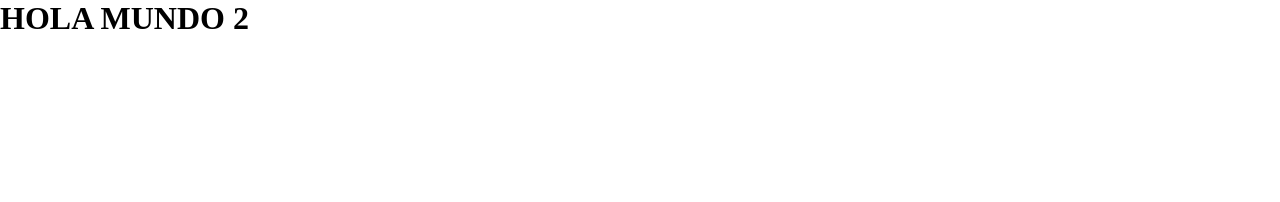
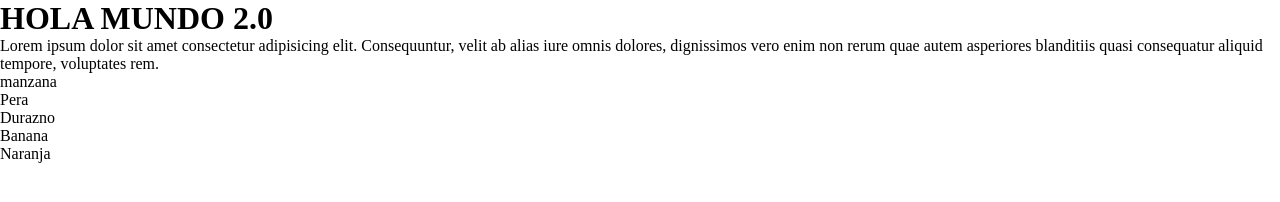
Before and after one commit to brayanlopez/test-repository, a plain HTML site: page index.html in a window 1280 px wide. Drawn offline with Linux system fonts and the light colour scheme.

Commit message:
Agrugue parrafo y lista de frutas

```diff
--- a/index.html
+++ b/index.html
@@ -8,6 +8,19 @@
     <link rel="stylesheet" href="style.css" />
   </head>
   <body>
-    <h1>HOLA MUNDO 2</h1>
+    <h1>HOLA MUNDO 2.0</h1>
+    <p>
+      Lorem ipsum dolor sit amet consectetur adipisicing elit. Consequuntur,
+      velit ab alias iure omnis dolores, dignissimos vero enim non rerum quae
+      autem asperiores blanditiis quasi consequatur aliquid tempore, voluptates
+      rem.
+    </p>
+    <ul>
+      <li>manzana</li>
+      <li>Pera</li>
+      <li>Durazno</li>
+      <li>Banana</li>
+      <li>Naranja</li>
+    </ul>
   </body>
 </html>
```
